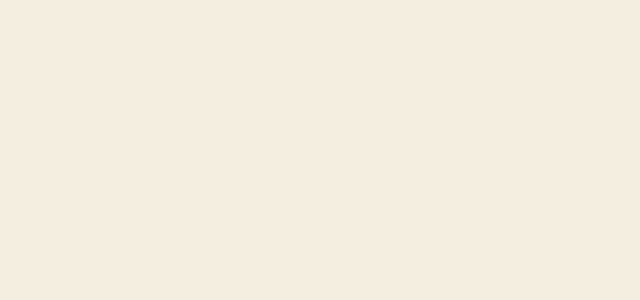
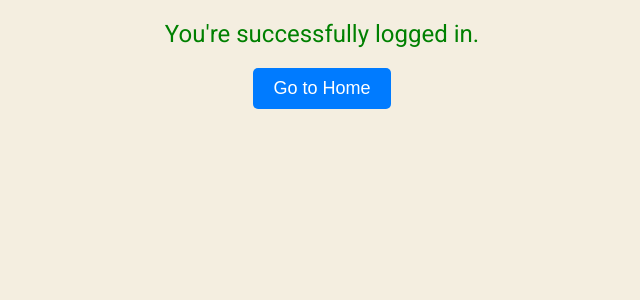
Before and after one commit to machi121/stracker, a React (Create React App) app: page /auth-callback in a window 1280 px wide. Before the commit this address had no page. Shown: the top 300 px of the page, without its empty margins (318-958 px from the left). Built offline with nearby package versions, Linux system fonts and the light colour scheme.

Commit message:
Set up AuthCallbackPage and MainPage for API handling

```diff
--- a/package.json
+++ b/package.json
@@ -7,6 +7,7 @@
     "@testing-library/jest-dom": "^5.17.0",
     "@testing-library/react": "^13.4.0",
     "@testing-library/user-event": "^13.5.0",
+    "axios": "^1.5.0",
     "chart.js": "^4.4.0",
     "chartjs": "^0.3.24",
     "js-cookie": "^3.0.5",
--- a/src/App.jsx
+++ b/src/App.jsx
@@ -5,7 +5,7 @@ import pfp from "./images/ayanokoji.jpg";
 import { Chart as ChartJS, ArcElement, Tooltip, Legend } from "chart.js";
 import { Bar, Pie } from "react-chartjs-2";
 import { Doughnut } from "react-chartjs-2";
-import AuthCallbackPage from "./AuthCallbackPage";
+import AuthCallbackPage from "./pages/AuthCallbackPage";
 import {Routez} from "./Routes"
 
 ChartJS.register(ArcElement, Tooltip, Legend);
--- a/src/Routes.js
+++ b/src/Routes.js
@@ -1,16 +1,16 @@
 import {BrowserRouter as Router, Routes ,Route} from 'react-router-dom';
-import  FilePage  from './pages/filePage';
 import React,{Fragment} from 'react';
 import MainPage from './pages/mainPage';
+import AuthCallbackPage from './pages/AuthCallbackPage';
 
 export const Routez = () =>{
     return (
         <Router>
             <Fragment>
                 <Routes>
-                    <Route path="/log" element={<FilePage/>}>
+                    <Route path="/auth-callback" element={<AuthCallbackPage />}>
                     </Route>
-                    <Route path="/main" element={<MainPage/>}>
+                    <Route path="/main" element={<MainPage />}>
                     </Route>
                 </Routes>
             </Fragment>
--- /dev/null
+++ b/src/pages/AuthCallbackPage.css
@@ -0,0 +1,26 @@
+/* AuthCallbackPage.css */
+
+.auth-callback-container {
+    text-align: center;
+    padding: 20px;
+  }
+
+  .success-message {
+    font-size: 24px;
+    color: green;
+    margin-bottom: 20px;
+  }
+
+  .go-to-home-button {
+    background-color: #007bff;
+    color: white;
+    border: none;
+    padding: 10px 20px;
+    cursor: pointer;
+    font-size: 18px;
+    border-radius: 5px;
+  }
+
+  .go-to-home-button:hover {
+    background-color: #0056b3;
+  }
--- a/src/AuthCallbackPage.jsx
+++ b/src/pages/AuthCallbackPage.jsx
@@ -1,11 +1,11 @@
 import React, { useState, useEffect } from 'react';
 import Cookies from 'js-cookie';
 import { useNavigate } from 'react-router-dom';
+import './AuthCallbackPage.css'; // Import your CSS file
 
 const AuthCallbackPage = () => {
-  console.log('Rendering AuthCallbackPage');
   const navigate = useNavigate();
-  const [redirectToApp, setRedirectToApp] = useState(false);
+  const [showButton, setShowButton] = useState(true);
 
   useEffect(() => {
     console.log('AuthCallbackPage useEffect triggered');
@@ -19,13 +19,22 @@ const AuthCallbackPage = () => {
 
     console.log(Cookies.get('idToken'));
     console.log(Cookies.get('accessToken'));
-
-    // No redirection code here
   }, []);
 
+  console.log('Rendering AuthCallbackPage');
+
+  const handleGoToHomeClick = () => {
+    navigate('/main');
+  };
+
   return (
-    <div>
-      <p>You're successfully logged in.</p>
+    <div className="auth-callback-container">
+      <p className="success-message">You're successfully logged in.</p>
+      {showButton && (
+        <button className="go-to-home-button" onClick={handleGoToHomeClick}>
+          Go to Home
+        </button>
+      )}
     </div>
   );
 };
--- a/src/pages/filePage.js
+++ /dev/null
@@ -1,12 +0,0 @@
-  const FilePage = () =>{
-    return(
-        <>
-        <div>
-            <h1> You Logged In!</h1>
-        </div>
-
-        </>
-    );
-}
-
-export default FilePage;
--- a/src/pages/mainPage.js
+++ b/src/pages/mainPage.jsx
@@ -1,14 +1,18 @@
-import React, { useState } from "react";
+import React, { useState, useEffect } from "react";
 // import "./App.css";
 import pfp from "../images/ayanokoji.jpg";
 import { Chart as ChartJS, ArcElement, Tooltip, Legend } from "chart.js";
 import { Bar, Pie } from "react-chartjs-2";
 import { Doughnut } from "react-chartjs-2";
-// import {Routez} from "./Routes"
+import axios from "axios";
 
 ChartJS.register(ArcElement, Tooltip, Legend);
 
 const MainPage = () => {
+  const API_URL =
+    "https://oif3ocmqbh.execute-api.ca-central-1.amazonaws.com/prod/user/log";
+
+  // Rest of the code
   const [theme, setTheme] = useState("light");
   const [profilePicture, setProfilePicture] = useState(pfp);
   const [name, setName] = useState("綾小路 清隆");
@@ -19,7 +23,11 @@ const MainPage = () => {
   const [school, setSchool] = useState("東京都高度育成高等学校");
   const [location, setLocation] = useState("Tokyo, Japan");
   const [bio, setBio] = useState("Everyone is just a tool to me.");
-  const [subjectOptions, setSubjectOptions] = useState(["Math", "English", "Physics"]);
+  const [subjectOptions, setSubjectOptions] = useState([
+    "Math",
+    "English",
+    "Physics",
+  ]);
 
   const toggleTheme = () => {
     setTheme(theme === "light" ? "dark" : "light");
@@ -80,20 +88,27 @@ const MainPage = () => {
   const [newLog, setNewLog] = useState({ ...initialLog });
 
   const handleAddLog = () => {
-    if (newLog.subject === "custom" && newLog.customSubject) {
-      setLogs([
-        ...logs,
-        {
-          ...newLog,
-          subject: newLog.customSubject,
-          customSubject: undefined, // Reset custom subject
-        },
-      ]);
-    } else {
-      setLogs([...logs, newLog]);
+    if (!newLog.subject || !newLog.duration || !newLog.description) {
+      // Prevent adding empty log
+      return;
     }
-    setNewLog({ ...initialLog });
-  }
+
+    const logToAdd = {
+      subject: newLog.subject,
+      duration: newLog.duration,
+      description: newLog.description,
+    };
+
+    axios.post(API_URL, logToAdd)
+      .then((response) => {
+        const createdLog = response.data; // Newly created log from the API
+        setLogs([...logs, createdLog]); // Add the new log to the local state
+        setNewLog({ ...initialLog }); // Reset the newLog state
+      })
+      .catch((error) => {
+        console.error("Error adding log:", error);
+      });
+  };
 
   const total_data = {
     labels: ["Total Hours", "Average Hours"],
```
Also changed, not shown: 1 other file (tests, documents, lock files or other folders).
